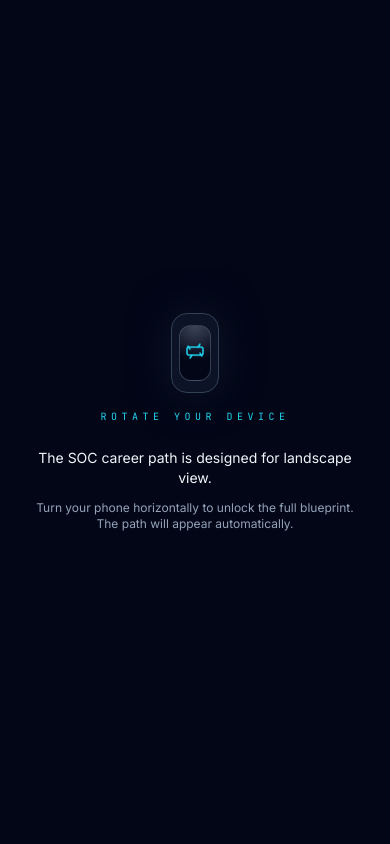
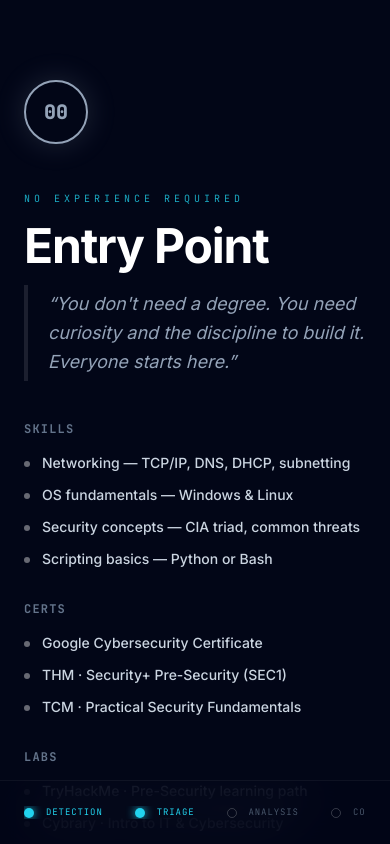
Before and after one commit to DoubleKingsLC/rootaccess-dev, a Next.js app: page /roadmaps/soc/career-path in a window 390 px wide. Shown: the top 844 px of the page. Built offline with nearby package versions, Linux system fonts and the light colour scheme.

Commit message:
Career-Path layout updated for mobile

```diff
--- a/app/roadmaps/soc/career-path/page.tsx
+++ b/app/roadmaps/soc/career-path/page.tsx
@@ -496,96 +496,61 @@ export default function SocCareerPathPage() {
   }, [layout]);
 
   // ── Mobile Components ───────────────────────────────────────────────
-  const OrientationBlocker = () => (
-    <div className="fixed inset-0 z-[999] flex flex-col items-center justify-center bg-slate-950 px-8 text-center" style={{ width: '100vw', height: '100vh' }}>
-      <div className="mb-6 flex flex-col items-center gap-4">
-        <div className="flex h-20 w-12 items-center justify-center rounded-2xl border border-slate-700 bg-slate-900/80 shadow-[0_0_40px_rgba(15,23,42,0.9)]">
-          <div className="h-14 w-8 rounded-xl border border-slate-600/70 bg-[radial-gradient(circle_at_top,_rgba(148,163,184,0.4),_transparent_60%),linear-gradient(to_bottom,_#020617,_#020617)] flex items-center justify-center">
-            <svg className="h-6 w-6 text-cyan-400 animate-bounce" viewBox="0 0 24 24" fill="none" xmlns="http://www.w3.org/2000/svg">
-              <rect x="4" y="8" width="16" height="8" rx="2" stroke="currentColor" strokeWidth="1.5" />
-              <path d="M9 16L7 19" stroke="currentColor" strokeWidth="1.5" strokeLinecap="round" />
-              <path d="M15 8L17 5" stroke="currentColor" strokeWidth="1.5" strokeLinecap="round" />
-              <path d="M7 10L5 7" stroke="currentColor" strokeWidth="1.5" strokeLinecap="round" />
-              <path d="M17 14L19 17" stroke="currentColor" strokeWidth="1.5" strokeLinecap="round" />
-            </svg>
-          </div>
-        </div>
-        <p className="font-mono text-[10px] uppercase tracking-[0.45em] text-cyan-400">
-          Rotate Your Device
-        </p>
-      </div>
-      <div className="max-w-sm space-y-3">
-        <p className="font-sans text-sm text-slate-100">
-          The SOC career path is designed for landscape view.
-        </p>
-        <p className="font-sans text-xs text-slate-400">
-          Turn your phone horizontally to unlock the full blueprint. The path will appear automatically.
-        </p>
-      </div>
-    </div>
-  );
+
 
   const MobileSocCareerPath = () => (
-    <div className="min-h-screen bg-slate-950 text-white overflow-x-hidden overflow-y-auto font-sans">
-      <div className="relative mx-auto max-w-7xl px-8 py-20 pb-40">
-        {/* Main Trunk Line */}
-        <div
-          className="absolute left-10 top-0 bottom-0 w-[2px] bg-gradient-to-b from-cyan-500/0 via-cyan-500/40 to-cyan-500/0"
-          style={{ boxShadow: '0 0 15px rgba(34, 211, 238, 0.2)' }}
-        />
-
+    <div className="min-h-screen bg-slate-950 text-white overflow-x-hidden font-sans">
+      <div className="relative">
         {LEVELS.map((level, i) => (
-          <section key={level.num} className="relative mb-32 last:mb-0 pl-20">
-            {/* Level Hub Node Connected to Trunk */}
+          <section key={level.num} className="relative min-h-screen pt-20 pb-32 px-6 border-b border-white/5 last:border-0">
+            {/* Level Indicator Hub */}
             <div
-              className="absolute left-0 top-6 -translate-x-1/2 flex items-center justify-center rounded-full border-2 bg-slate-950 z-10"
+              className="mb-10 flex items-center justify-center rounded-full border-2 bg-slate-950 shadow-2xl"
               style={{
-                width: 44,
-                height: 44,
-                left: -2, // Aligned with the trunk line at left-10
+                width: 64,
+                height: 64,
                 borderColor: level.color,
-                boxShadow: `0 0 20px ${level.glow}`,
+                boxShadow: `0 0 30px ${level.glow}`,
               }}
             >
-              <span className="font-mono text-sm font-black" style={{ color: level.color }}>
+              <span className="font-mono text-xl font-black" style={{ color: level.color }}>
                 {level.num}
               </span>
             </div>
 
-            <div className="mb-8">
-              <span className="font-mono text-[9px] uppercase tracking-[0.4em] mb-2 block" style={{ color: level.color }}>
+            {/* Header Content */}
+            <div className="mb-10 space-y-3">
+              <span className="font-mono text-[10px] uppercase tracking-[0.4em] text-cyan-400/80">
                 {level.subtitle}
               </span>
-              <h2 className="text-4xl font-bold mb-3 tracking-tight">{level.label}</h2>
-              <p className="text-slate-400 italic text-sm max-w-2xl border-l border-white/10 pl-4 py-1">
-                &ldquo;{level.quote}&rdquo;
-              </p>
+              <h2 className="text-5xl font-bold tracking-tight leading-[1.1]">
+                {level.label}
+              </h2>
+              <div className="relative pl-6 py-1">
+                <div className="absolute left-0 top-0 bottom-0 w-1 bg-white/10" />
+                <p className="text-slate-400 italic text-lg leading-relaxed max-w-lg">
+                  &ldquo;{level.quote}&rdquo;
+                </p>
+              </div>
             </div>
 
-            {/* Horizontal Flex Container for Cards */}
-            <div className="flex gap-4 overflow-x-auto pb-4 no-scrollbar">
+
+            {/* Info Grid */}
+            <div className="grid grid-cols-1 md:grid-cols-3 gap-8">
               {[
-                { title: "Core Skills", icon: "⚡", items: level.skills },
-                { title: "Certifications", icon: "🎯", items: level.certs },
-                { title: "Practice Labs", icon: "🧪", items: level.labs },
-                { title: "Tools & Stack", icon: "🔧", items: level.tools },
+                { title: "SKILLS", items: level.skills },
+                { title: "CERTS", items: level.certs },
+                { title: "LABS", items: level.labs },
               ].map((cat) => (
-                <div
-                  key={cat.title}
-                  className="min-w-[280px] rounded-xl border border-white/10 bg-slate-900/50 p-5 backdrop-blur-md"
-                  style={{ boxShadow: `inset 0 0 20px rgba(0,0,0,0.3)` }}
-                >
-                  <div className="mb-4 flex items-center gap-3 border-b border-white/5 pb-3">
-                    <span className="text-lg">{cat.icon}</span>
-                    <p className="font-mono text-[10px] font-bold uppercase tracking-widest text-slate-400">
-                      {cat.title}
-                    </p>
-                  </div>
+                <div key={cat.title} className="space-y-4">
+                  <h3 className="font-mono text-xs font-bold tracking-widest text-slate-500">
+                    {cat.title}
+                  </h3>
                   <ul className="space-y-3">
                     {cat.items.map((item) => (
-                      <li key={item} className="flex items-start gap-2.5">
-                        <span className="mt-1.5 h-1.5 w-1.5 shrink-0 rounded-full" style={{ background: level.color }} />
-                        <span className="font-sans text-[12px] leading-relaxed text-slate-300">
+                      <li key={item} className="flex items-start gap-3">
+                        <span className="mt-2 h-1.5 w-1.5 shrink-0 rounded-full bg-white/40" />
+                        <span className="text-sm font-medium text-slate-300">
                           {item}
                         </span>
                       </li>
@@ -596,40 +561,35 @@ export default function SocCareerPathPage() {
             </div>
           </section>
         ))}
+      </div>
 
-        {/* Footer CTA */}
-        <div className="mt-20 pt-10 border-t border-white/5 flex justify-center">
-          <button
-            onClick={() => router.push("/roadmaps/soc")}
-            className="inline-flex items-center gap-3 rounded-xl border border-cyan-500/30 bg-cyan-950/20 px-8 py-4 font-mono text-xs uppercase tracking-widest text-cyan-300 hover:bg-cyan-900/40 transition-all"
-          >
-            <svg width="12" height="12" viewBox="0 0 12 12" fill="none">
-              <path d="M9 6H3M3 6L6 3M3 6L6 9" stroke="currentColor" strokeWidth="1.5" strokeLinecap="round" strokeLinejoin="round" />
-            </svg>
-            Back to SOC Experience
-          </button>
+      {/* Persistent Bottom Navigation */}
+      <div className="fixed bottom-0 inset-x-0 h-16 bg-slate-950/80 backdrop-blur-xl border-t border-white/5 flex items-center px-6 z-50">
+        <div className="flex-1 flex justify-between items-center max-w-lg mx-auto overflow-x-auto no-scrollbar gap-8">
+          {[
+            { label: "DETECTION", active: true },
+            { label: "TRIAGE", active: true },
+            { label: "ANALYSIS", active: false },
+            { label: "CONTAINMENT", active: false },
+            { label: "RECOVERY", active: false },
+          ].map((step, idx) => (
+            <div key={step.label} className="flex-shrink-0 flex items-center gap-3">
+              <div className={`w-2.5 h-2.5 rounded-full ${step.active ? 'bg-cyan-400' : 'border border-white/20'}`}
+                style={step.active ? { boxShadow: '0 0 10px #22d3ee' } : {}} />
+              <span className={`font-mono text-[9px] tracking-widest ${step.active ? 'text-cyan-400' : 'text-slate-600'}`}>
+                {step.label}
+              </span>
+            </div>
+          ))}
         </div>
       </div>
-      <style jsx>{`
-        .no-scrollbar::-webkit-scrollbar {
-          display: none;
-        }
-        .no-scrollbar {
-          -ms-overflow-style: none;
-          scrollbar-width: none;
-        }
-      `}</style>
     </div>
   );
 
-
-  if (isMobile && orientation === "portrait") {
-    return <OrientationBlocker />;
+  if (isMobile) {
+    return <MobileSocCareerPath />;
   }
 
-  if (isMobile && orientation === "landscape") {
-    return <MobileSocCareerPath />;
-  }
 
 
   return (
```
Also changed, not shown: 1 other file (tests, documents, lock files or other folders).
